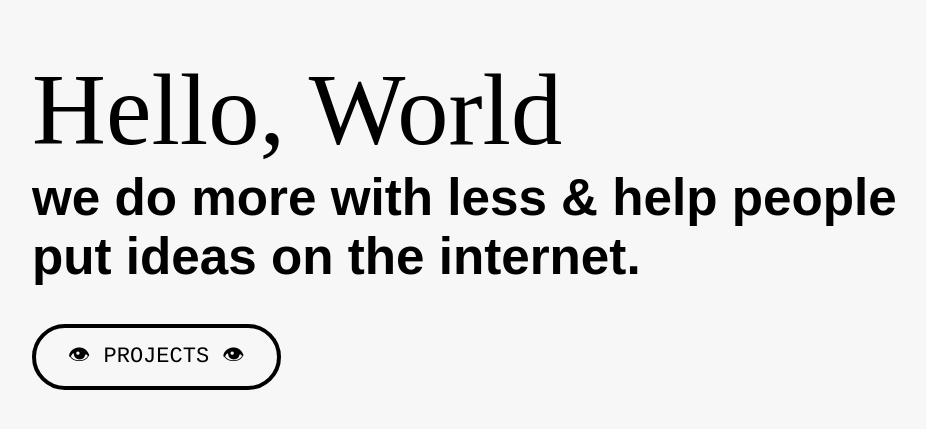
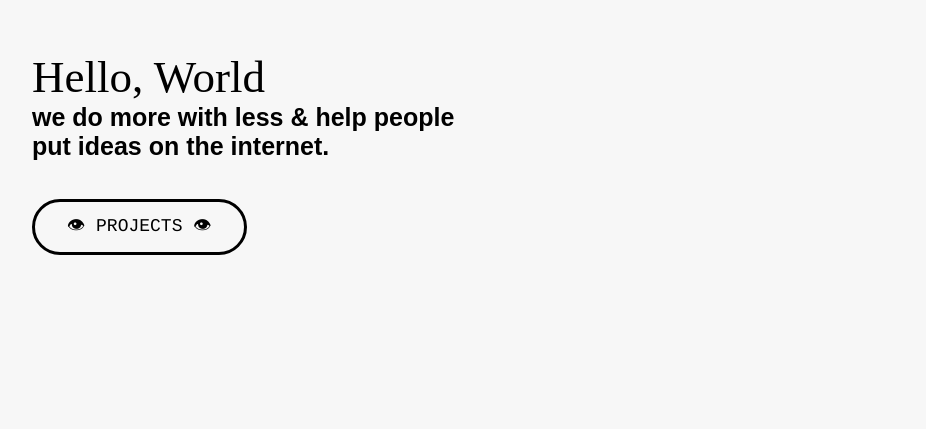
Before and after one commit to asdf-codes/asdf-gatsby, a Gatsby site: page / in a window 1280 px wide. Shown: the part 109-538 px from the top of the page, without its empty margins (96-1022 px from the left). Built offline with nearby package versions, Linux system fonts and the light colour scheme; Gatsby itself is replaced by a stand-in of ours.

Commit message:
clamp function is not supported by all browsers;///

```diff
--- a/src/elements/ButtonElements.js
+++ b/src/elements/ButtonElements.js
@@ -14,7 +14,7 @@ export const Button = styled.button`
     border: none;
     color: black;
     text-align: right;
-    font-size: clamp(18px, 3vw, 22px);
+    font-size: min(18px, 3vw);
     border: 0.2em solid black;
     border-radius: 100px;
     cursor: pointer;
--- a/src/elements/TypeElements.js
+++ b/src/elements/TypeElements.js
@@ -39,7 +39,7 @@ export const TypeContainer = styled.div `
 
     h1 {
         font-family: ${props => props.theme.fonts.Serif};
-        font-size: clamp(45px, 4vw, 4vw);
+        font-size: min(45px, 4vw);
         line-height: 2.5rem;
         font-weight: 600;
     }
@@ -105,7 +105,7 @@ export const TypeContainer = styled.div `
 
     blockquote p {
         font-style: italic;
-        font-size: clamp(22px, 2vw, 3vw);;;
+        font-size: min(22px, 3vw);;;
         line-height: 2.125rem;
         margin: 3rem auto;
     }
--- a/src/elements/typewriterElements.js
+++ b/src/elements/typewriterElements.js
@@ -9,7 +9,7 @@ export const A = styled.a `
 `
 
 export const H1 = styled.h1 `
-    font-size:  clamp(45px, 8vw, 12vw);
+    font-size:  min(45px, 8vw);
     font-family: 'Times New Roman', Times, serif;
     font-weight: 500;
     overflow: hidden; /* Ensures the content is not revealed until the animation */
@@ -35,7 +35,7 @@ export const P = styled.p`
     font-family: Arial, Helvetica, sans-serif;
     font-style: normal;
     font-weight: 600;
-    font-size: clamp(25px, 4vw, 6vw);;
+    font-size: min(25px, 6vw);
 `
 
 
```
